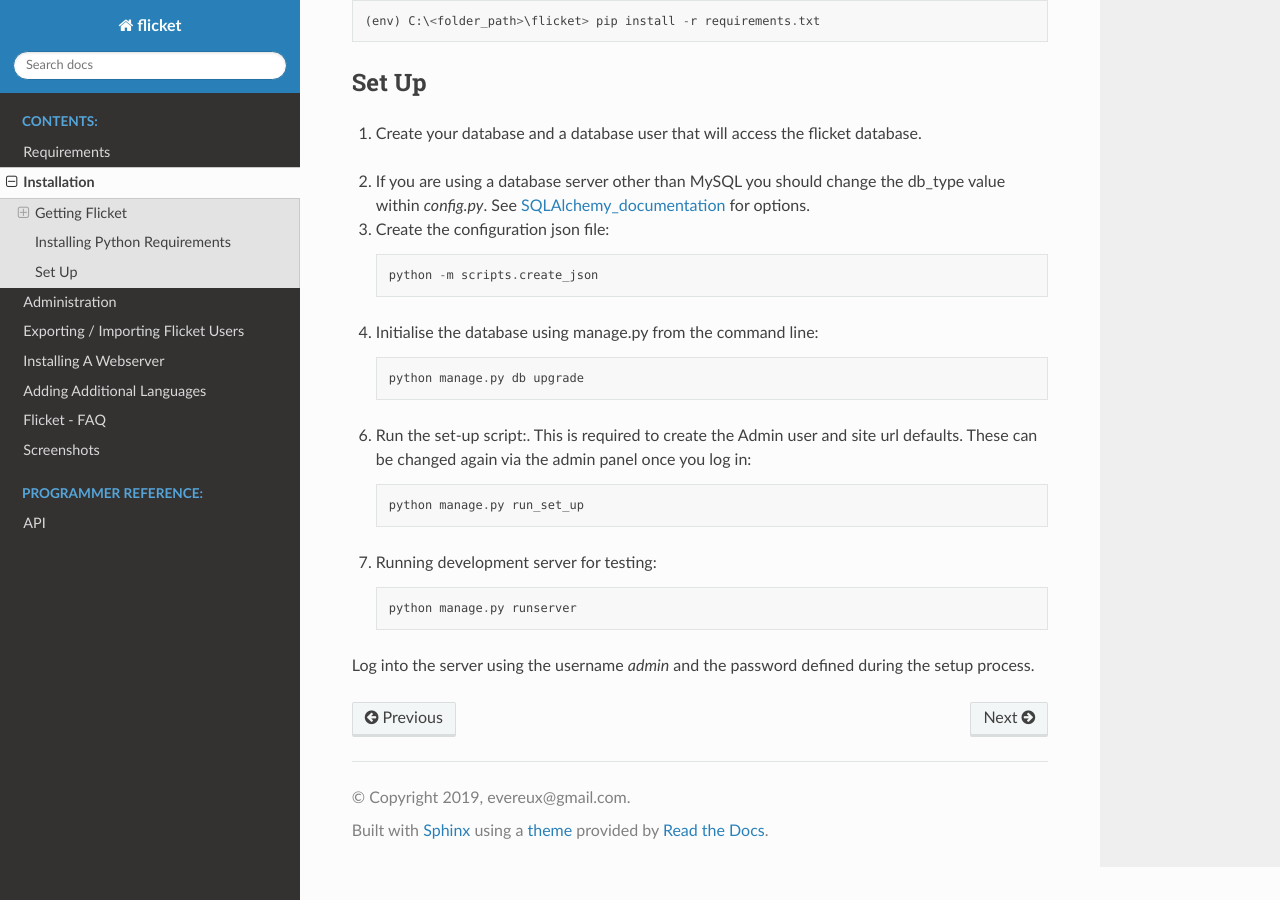
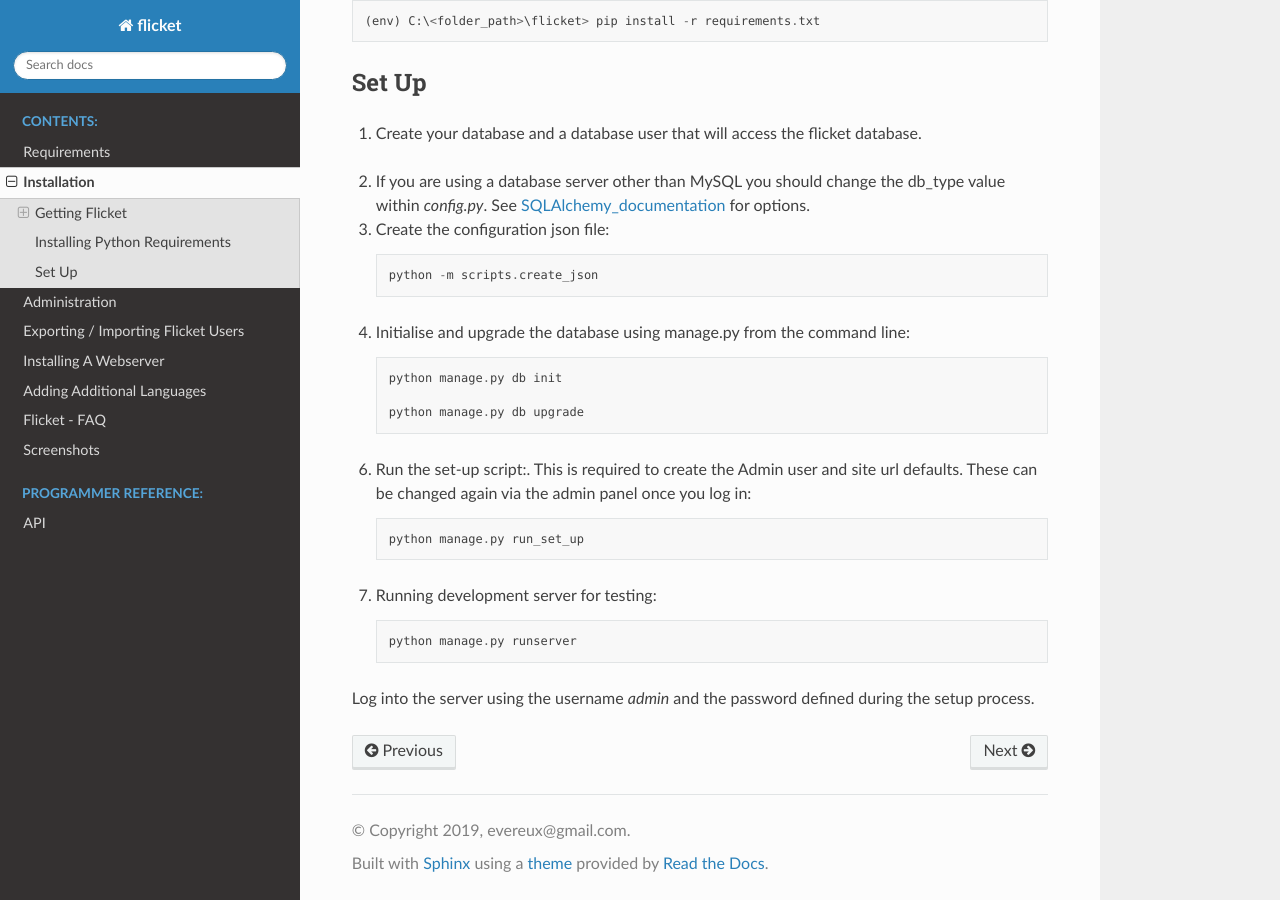
Before and after one commit to evereux/flicket, a Sphinx documentation site: the page built from docs/install.rst, in a window 1280 px wide and 900 px high, scrolled down 972 px. Built offline with Sphinx 7.4.7 and the Read the Docs theme 2.0.0, drawn with Linux system fonts in a browser that asks for light colours.

Commit message:
added missing init for new installations

```diff
--- a/docs/install.rst
+++ b/docs/install.rst
@@ -65,7 +65,9 @@ Set Up
     python -m scripts.create_json
 
 
-4. Initialise the database using manage.py from the command line::
+4. Initialise  and upgrade the database using manage.py from the command line::
+
+    python manage.py db init
 
     python manage.py db upgrade
 
```
